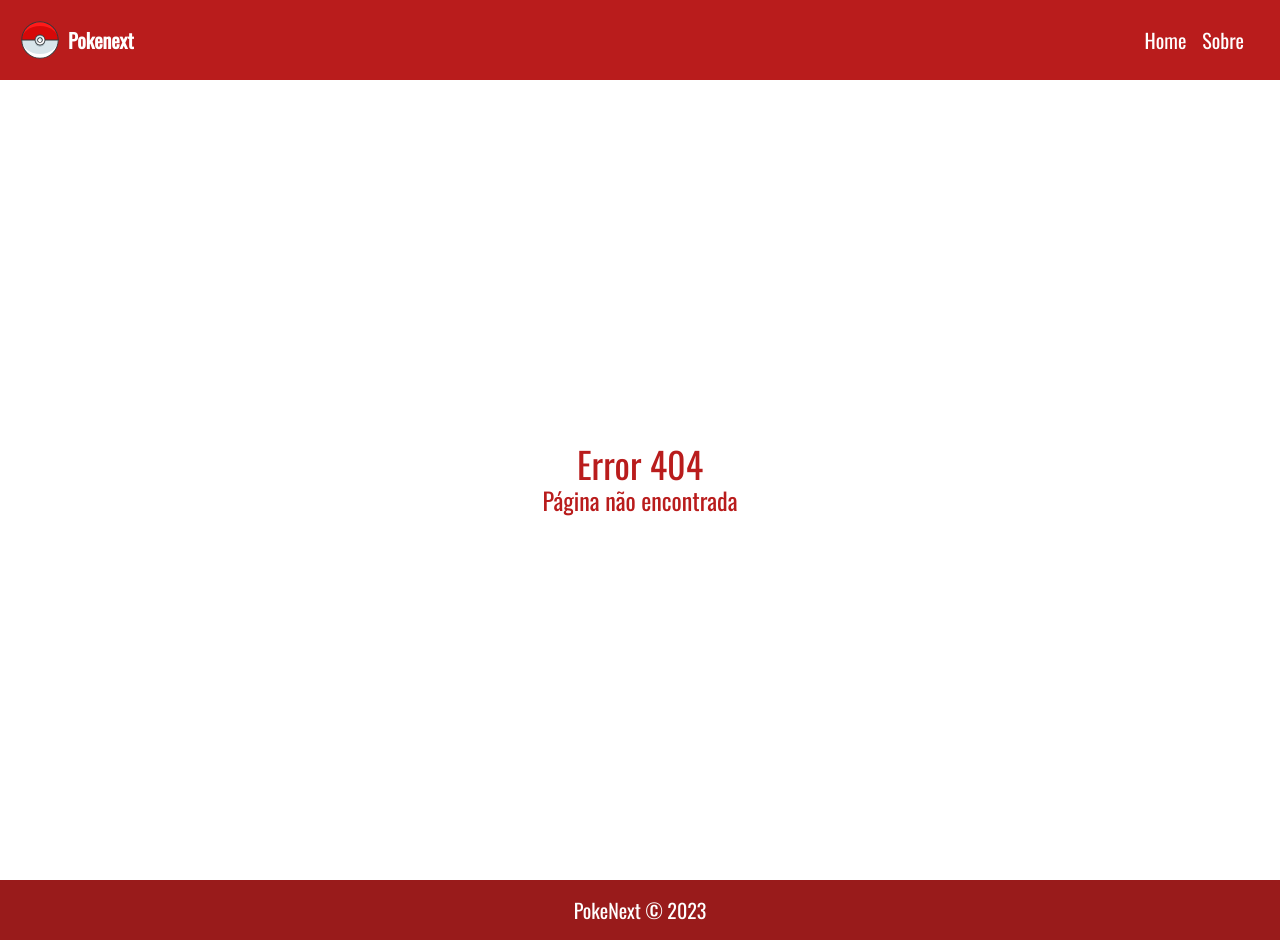
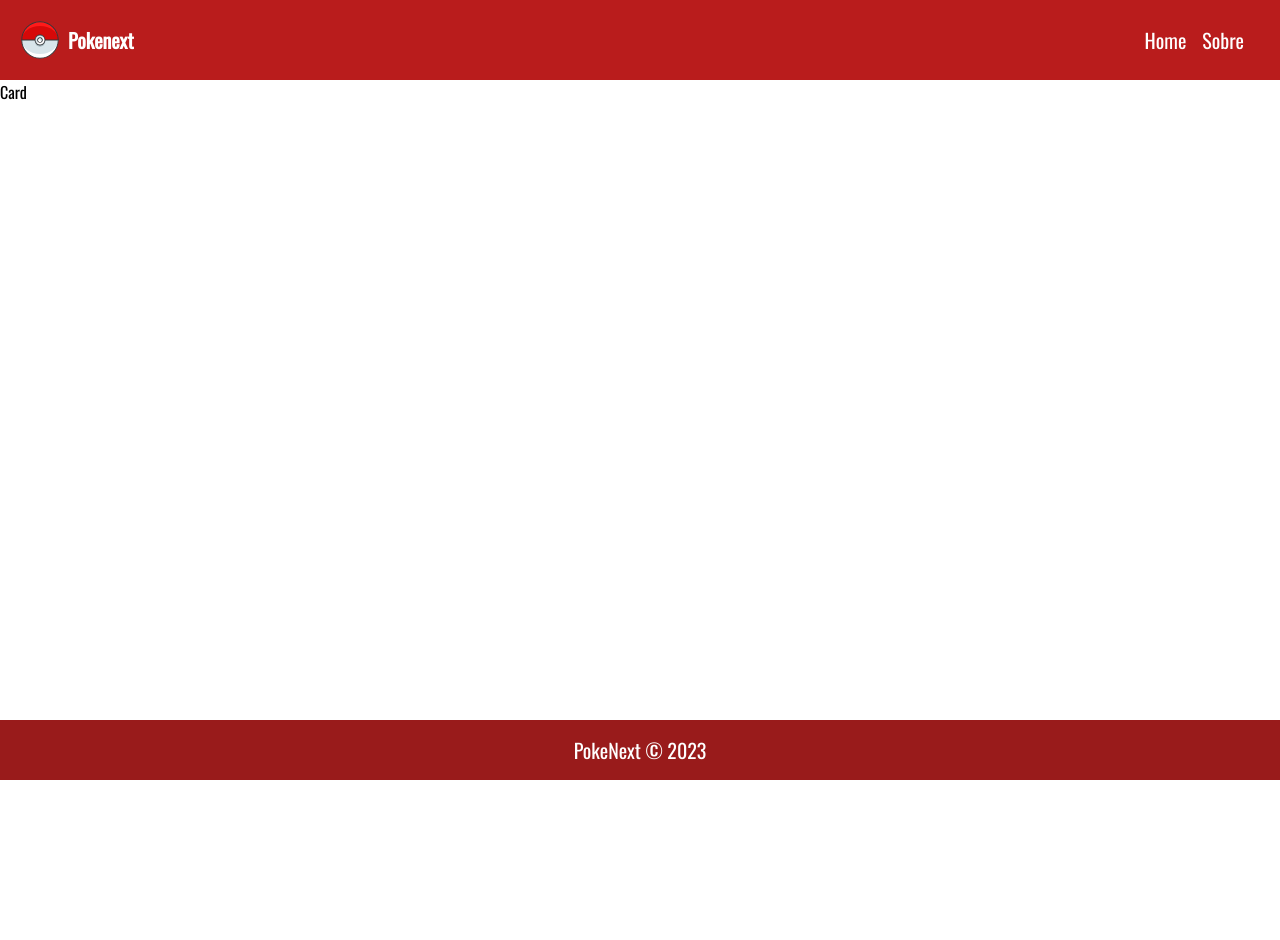
Before and after one commit to arielmattosnev/projeto-pokenext, a Next.js app: page /components/Card in a window 1280 px wide. Before the commit this address had no page. After the commit the page ends 800 px from the top, so only its background shows below. Built offline with nearby package versions, Linux system fonts and the light colour scheme.

Commit message:
feat: update the source and create component card

```diff
--- a/src/pages/_app.js
+++ b/src/pages/_app.js
@@ -1,4 +1,4 @@
-import Layout from "@/components/Layout";
+import Layout from "@/pages/components/Layout";
 import "@/styles/globals.css";
 
 export default function App({ Component, pageProps }) {
--- a/src/pages/about.js
+++ b/src/pages/about.js
@@ -1,6 +1,6 @@
 import Image from "next/image";
 
-function about() {
+function About() {
   return (
     <div className="main-container con flex flex-col items-center justify-center gap-6 ">
       <h1 className="text-4xl">Sobre o projeto:</h1>
@@ -18,4 +18,4 @@ function about() {
   );
 }
 
-export default about;
+export default About;
--- /dev/null
+++ b/src/pages/components/Card.jsx
@@ -0,0 +1,5 @@
+const Card = () => {
+  return <div>Card</div>;
+};
+
+export default Card;
```
Also changed, not shown: src/pages/components/Footer.jsx (renamed from src/components/Footer.jsx), src/pages/components/Layout.jsx (renamed from src/components/Layout.jsx), src/pages/components/Navbar.jsx (renamed from src/components/Navbar.jsx).
